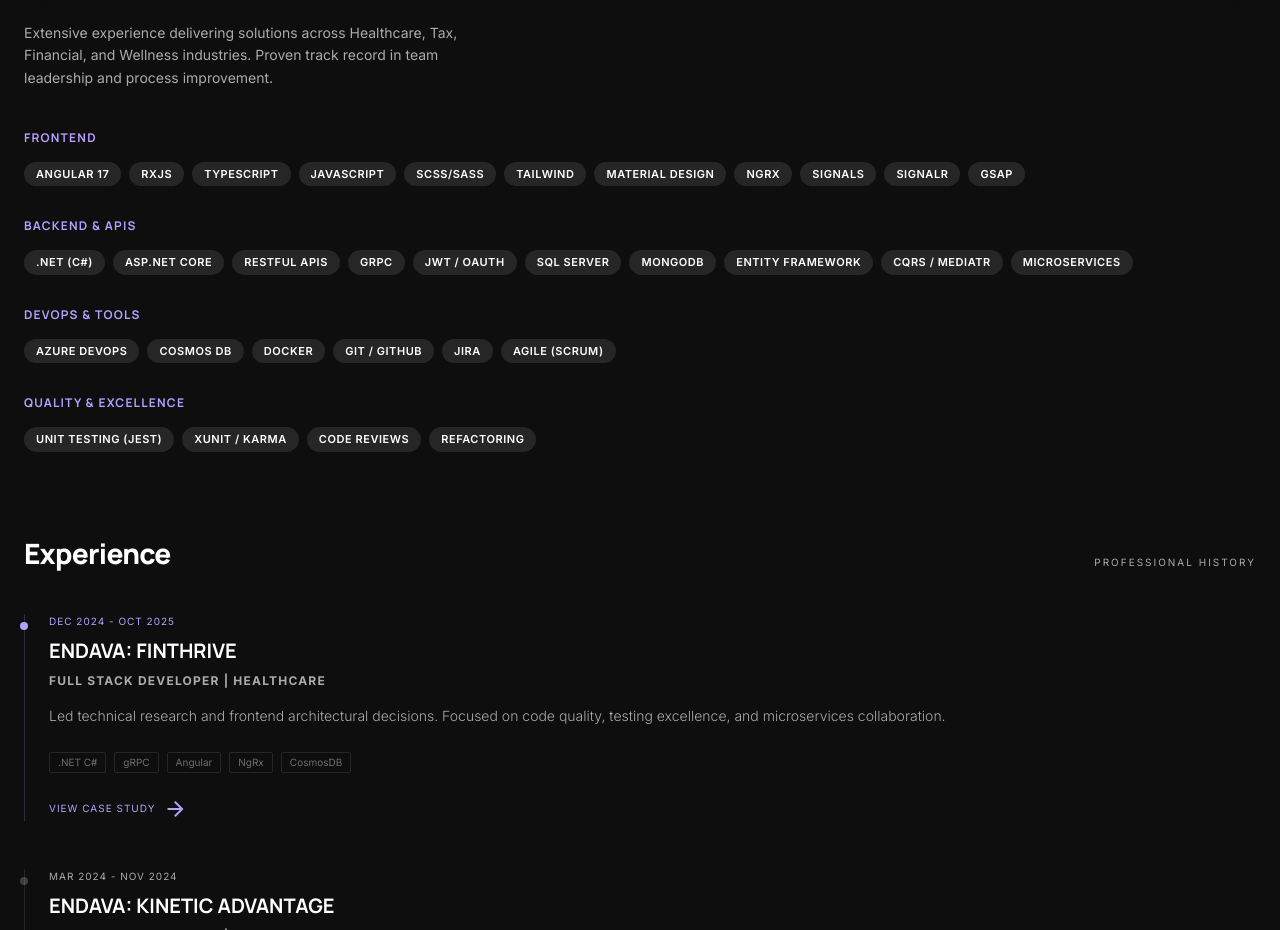
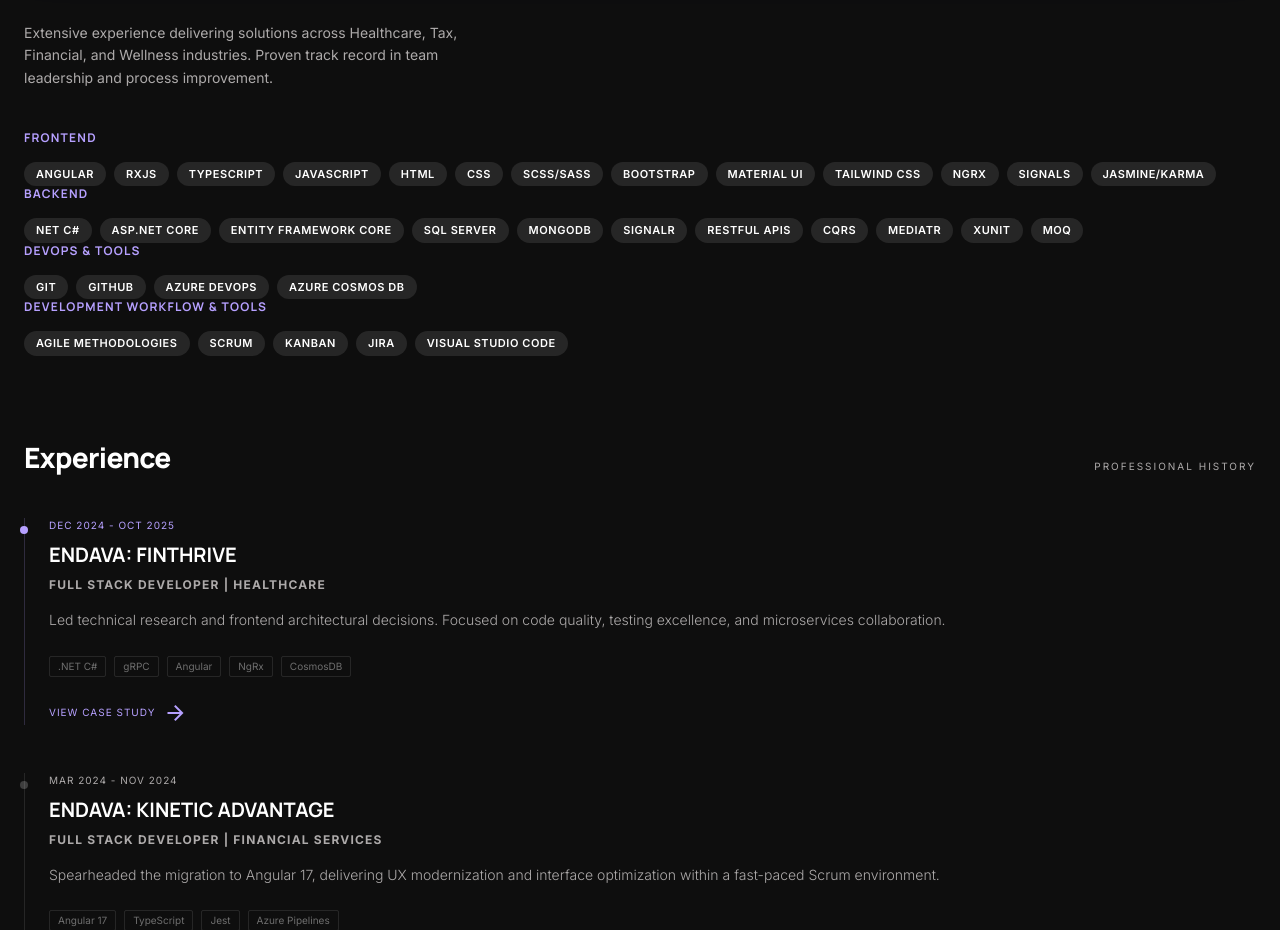
Before and after one commit to oonosan/web-portfolio, an Angular app: page / in a window 1280 px wide. Shown: the part 820-1750 px from the top of the page. Built offline with nearby package versions, Linux system fonts and the light colour scheme.

Commit message:
Tech stack component

```diff
--- a/src/app/tech-stack/tech-stack.html
+++ b/src/app/tech-stack/tech-stack.html
@@ -8,63 +8,16 @@
     </div>
     <div class="space-y-8">
       <div>
-        <h4 class="font-headline text-xs font-bold tracking-widest text-primary uppercase mb-4">
-          Frontend
-        </h4>
-        <div class="flex flex-wrap gap-2">
-          <span class="perspective-chip">ANGULAR 17</span>
-          <span class="perspective-chip">RXJS</span>
-          <span class="perspective-chip">TYPESCRIPT</span>
-          <span class="perspective-chip">JAVASCRIPT</span>
-          <span class="perspective-chip">SCSS/SASS</span>
-          <span class="perspective-chip">TAILWIND</span>
-          <span class="perspective-chip">MATERIAL DESIGN</span>
-          <span class="perspective-chip">NGRX</span>
-          <span class="perspective-chip">SIGNALS</span>
-          <span class="perspective-chip">SIGNALR</span>
-          <span class="perspective-chip">GSAP</span>
-        </div>
-      </div>
-      <div>
-        <h4 class="font-headline text-xs font-bold tracking-widest text-primary uppercase mb-4">
-          Backend &amp; APIs
-        </h4>
-        <div class="flex flex-wrap gap-2">
-          <span class="perspective-chip">.NET (C#)</span>
-          <span class="perspective-chip">ASP.NET CORE</span>
-          <span class="perspective-chip">RESTFUL APIS</span>
-          <span class="perspective-chip">GRPC</span>
-          <span class="perspective-chip">JWT / OAUTH</span>
-          <span class="perspective-chip">SQL SERVER</span>
-          <span class="perspective-chip">MONGODB</span>
-          <span class="perspective-chip">ENTITY FRAMEWORK</span>
-          <span class="perspective-chip">CQRS / MEDIATR</span>
-          <span class="perspective-chip">MICROSERVICES</span>
-        </div>
-      </div>
-      <div>
-        <h4 class="font-headline text-xs font-bold tracking-widest text-primary uppercase mb-4">
-          DevOps &amp; Tools
-        </h4>
-        <div class="flex flex-wrap gap-2">
-          <span class="perspective-chip">AZURE DEVOPS</span>
-          <span class="perspective-chip">COSMOS DB</span>
-          <span class="perspective-chip">DOCKER</span>
-          <span class="perspective-chip">GIT / GITHUB</span>
-          <span class="perspective-chip">JIRA</span>
-          <span class="perspective-chip">AGILE (SCRUM)</span>
-        </div>
-      </div>
-      <div>
-        <h4 class="font-headline text-xs font-bold tracking-widest text-primary uppercase mb-4">
-          Quality &amp; Excellence
-        </h4>
-        <div class="flex flex-wrap gap-2">
-          <span class="perspective-chip">UNIT TESTING (JEST)</span>
-          <span class="perspective-chip">XUNIT / KARMA</span>
-          <span class="perspective-chip">CODE REVIEWS</span>
-          <span class="perspective-chip">REFACTORING</span>
-        </div>
+        @for(tech of techStacks; track tech.name) {
+          <h4 class="font-headline text-xs font-bold tracking-widest text-primary uppercase mb-4">
+            {{ tech.name }}
+          </h4>
+          <div class="flex flex-wrap gap-2">
+            @for(tool of tech.technologies; track tool) {
+              <span class="perspective-chip">{{tool}}</span>
+            }
+          </div>
+        }
       </div>
     </div>
   </section>
--- a/src/app/tech-stack/tech-stack.ts
+++ b/src/app/tech-stack/tech-stack.ts
@@ -1,9 +1,30 @@
+import { CommonModule, UpperCasePipe } from '@angular/common';
 import { Component } from '@angular/core';
 
 @Component({
   selector: 'tech-stack',
-  imports: [],
   templateUrl: './tech-stack.html',
   styleUrl: './tech-stack.css',
+  standalone: true,
+  imports: [ UpperCasePipe, CommonModule ]
 })
-export class TechStack {}
+export class TechStack {
+  techStacks = [
+    {
+      name: 'Frontend',
+      technologies: ['Angular', 'RxJs', 'Typescript', 'JavaScript', 'HTML', 'CSS', 'SCSS/SASS', 'Bootstrap', 'Material UI', 'Tailwind CSS', 'NgRx', 'Signals', 'Jasmine/Karma'],
+    },
+    {
+      name: 'Backend',
+      technologies: ['NET C#', 'ASP.NET Core', 'Entity Framework Core', 'SQL Server', 'MongoDB', 'SignalR', 'RESTful APIs', 'CQRS', 'MediatR', 'xUnit', 'Moq'],
+    },
+    {
+      name: 'DevOps & Tools',
+      technologies: ['Git', 'GitHub', 'Azure DevOps', 'Azure Cosmos DB'],
+    },
+    {
+      name: 'Development Workflow & Tools',
+      technologies: ['Agile Methodologies', 'Scrum', 'Kanban', 'Jira', 'Visual Studio Code'],
+    }
+  ];
+}
--- a/src/styles.css
+++ b/src/styles.css
@@ -25,6 +25,7 @@
   letter-spacing: 0.05em;
   color: #ffffff;
   display: inline-block;
+  text-transform: uppercase;
 }
 
 body {
```
